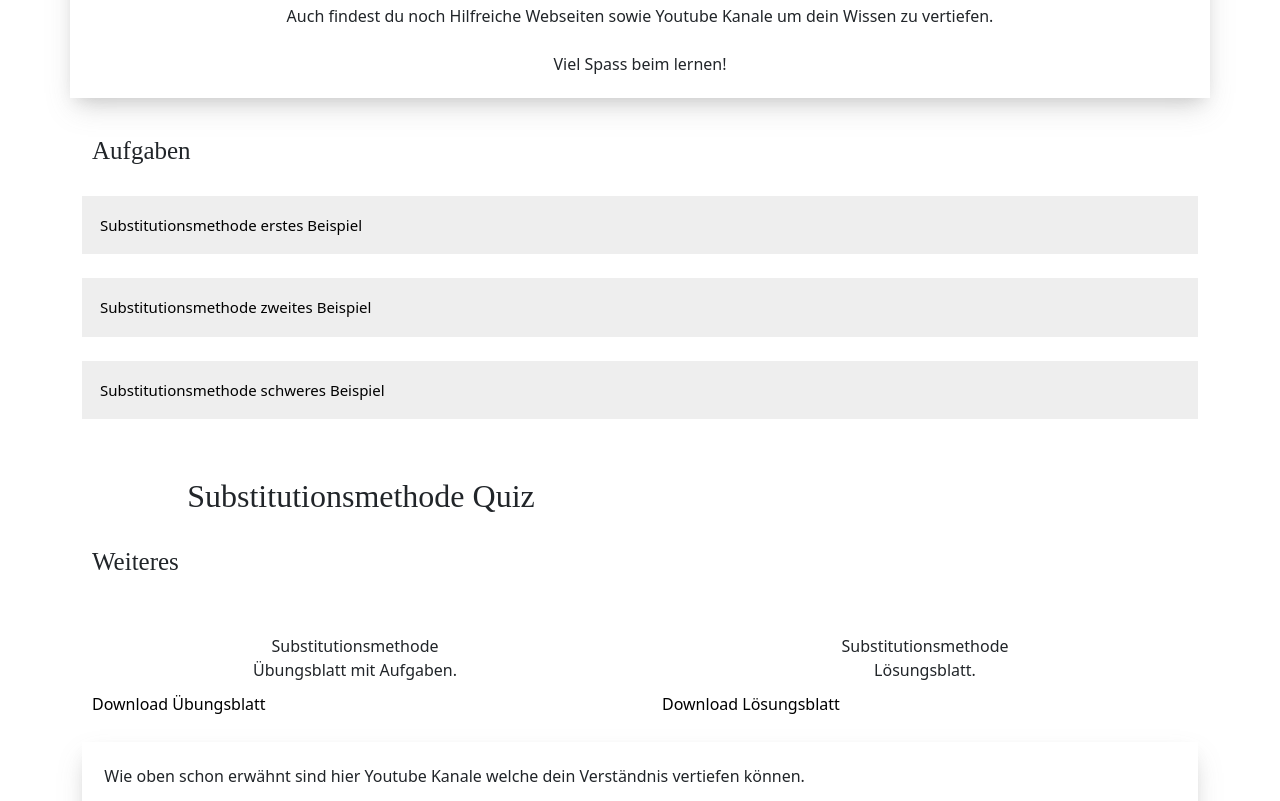
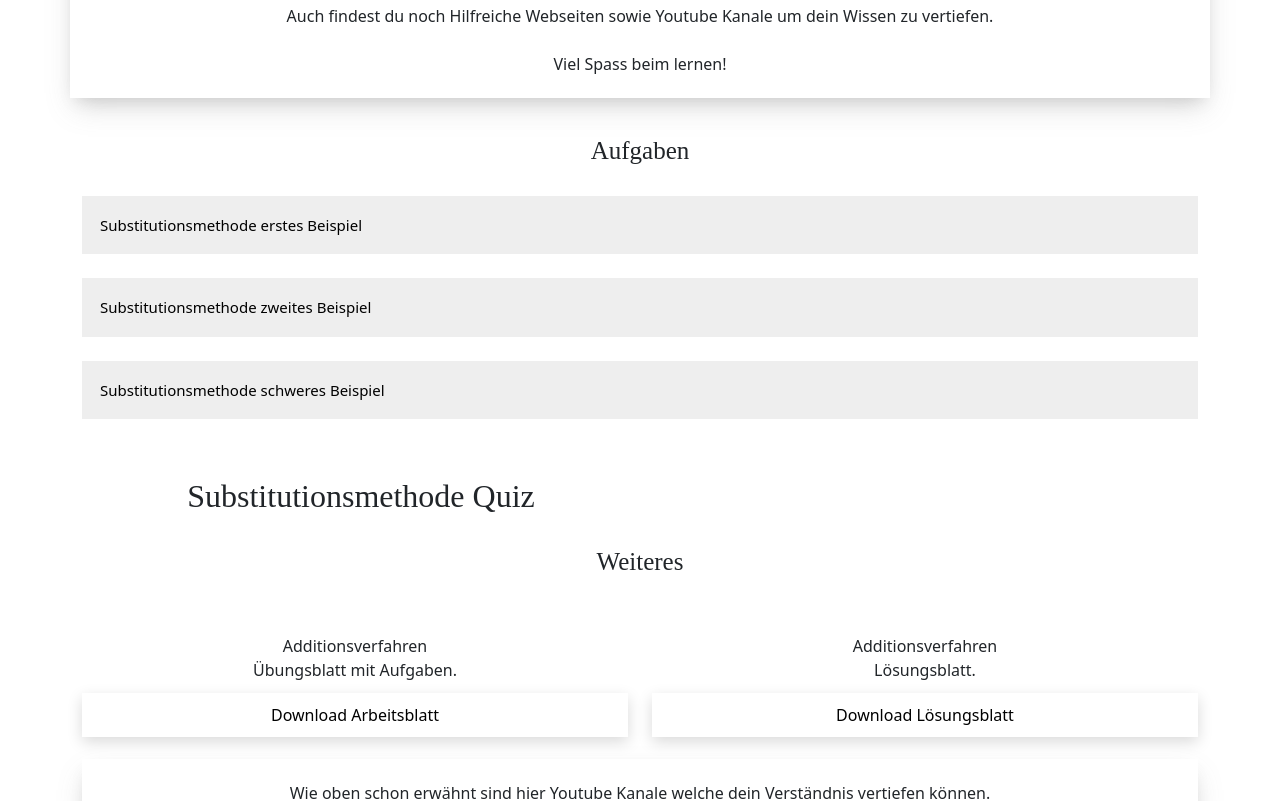
Before and after one commit to BZZ-ab20c/BZZ-ab20c.github.io, a React (Create React App) app in the folder client/: page /linearegeleichungen/SUBM in a window 1280 px wide. Shown: the part 620-1421 px from the top of the page. Built offline with nearby package versions, Linux system fonts and the light colour scheme.

Commit message:
the hell why p so

```diff
--- a/client/src/pages/Linearegleichungen.js
+++ b/client/src/pages/Linearegleichungen.js
@@ -76,8 +76,8 @@ const Linearegleichungen = () => {
             <section id="section-btn-title">
                 <div className="container">
                     <div className="row">
-                        <div className="tag-title">
-                            <p>
+                        <div className="tag-title ">
+                            <p style={{textAlign: "center"}}>
                                 Systeme
                             </p>
                         </div>
@@ -121,7 +121,7 @@ const Linearegleichungen = () => {
                             <div className="btn-01">
                                 <Link to={"/linearegeleichungen/AM"} className="link">
                                     <div className="btn-01-1">
-                                        <p className="btn-01-1-txt">Additionsmethode</p>
+                                        <p style={{textAlign: "center"}} className="btn-01-1-txt">Additionsmethode</p>
                                     </div>
                                 </Link>
                             </div>
@@ -130,7 +130,7 @@ const Linearegleichungen = () => {
                             <div className="btn-02">
                                 <Link to={"/linearegeleichungen/SUBM"} className="link">
                                     <div className="btn-02-2">
-                                        <p className="btn-02-2-txt">Subtitutionsmethode</p>
+                                        <p style={{textAlign: "center"}} className="btn-02-2-txt">Subtitutionsmethode</p>
                                     </div>
                                 </Link>
                             </div>
--- a/client/src/pages/lineareGleichungenSubPages/am.js
+++ b/client/src/pages/lineareGleichungenSubPages/am.js
@@ -37,7 +37,7 @@ const AM = () => {
                 <div className="container">
                 <div className="row">
                         <div className="tag-title">
-                            <p>
+                            <p style={{textAlign: "center"}}>
                                 Inhalt
                             </p>
                         </div>
@@ -64,7 +64,7 @@ const AM = () => {
             <section id="math">
             <div className="container">
             <div className="tag-title">
-                <p>
+                <p style={{textAlign: "center"}}>
                     Aufgaben
                 </p>
             </div>
@@ -194,16 +194,17 @@ const AM = () => {
         <section id="weiters">
             <div className="container">
                 <div className="tag-title">
-                    <p>
+                    <p style={{textAlign: "center"}}>
                         Weiteres
                     </p>
-                </div><div className="row">
+                </div>
+                <div className="row">
                             <div className="col">
                                 <div className="btn-txt-1"><b>Additionsverfahren</b><br></br>
                                     Übungsblatt mit Aufgaben.
                                 </div>
                                 <div className="button-box">
-                                    <p>
+                                    <p style={{textAlign: "center"}}>
                                     <a onClick={saveFile} className="button" download>Download Arbeitsblatt</a>
                                     </p>
                                 </div>
@@ -213,14 +214,14 @@ const AM = () => {
                                     Lösungsblatt.
                                 </div>
                                     <div className="button-box">
-                                    <p>
-                                        <a onClick={saveFile1} className="button" download>Download Lösungsblatt</a>
+                                    <p style={{textAlign: "center"}}>
+                                        <a className="button" onClick={saveFile1}  download>Download Lösungsblatt</a>
                                     </p>
                                 </div>
                             </div>
                         </div>
                 <div className="box">
-                        <p className="box-inhalt">Wie oben schon erwähnt sind hier Youtube Kanäle welche dein Verständnis vertiefen können.</p>
+                        <p style={{textAlign: "center"}}className="box-inhalt">Wie oben schon erwähnt sind hier Youtube Kanäle welche dein Verständnis vertiefen können.</p>
                         <a target="_blank" href="https://www.youtube.com/channel/UCy0FxMgGUlRnkxCoNZUNRQQ">Lehrerschmidt - Youtube</a><br></br>
                         <a target="_blank" href="https://www.youtube.com/user/beckuplearning">Mathe by Daniel Jung - Youtube</a><br></br>
                         <a target="_blank" href="https://www.youtube.com/user/TheSimpleMaths">Mathe - simpleclub - Youtube</a>
--- a/client/src/pages/lineareGleichungenSubPages/subm.js
+++ b/client/src/pages/lineareGleichungenSubPages/subm.js
@@ -2,10 +2,25 @@ import Wave01 from "../../img/lineargleichungen/wave-01.png";
 import 'bootstrap/dist/css/bootstrap.min.css';
 import '../../styles/lineareGleichungen/sbs.css';
 import LineareGleichungenBanner from "./banner";
+import { saveAs } from "file-saver";
 import useDocumentTitle from "../../utils/UseDocumentTitle";
 
 const SUBM = () => {
     useDocumentTitle('Linearegleichungen | SUBM');
+
+    const saveFile = () => {
+        saveAs(
+            "https://bzzch.sharepoint.com/:b:/r/teams/ABU20-Fachunterricht/Freigegebene%20Dokumente/Mathematik/WebseiteDateien/NadinaWebsite/%C3%9Cbungen_Sv.pdf?csf=1&web=1&e=fwAvJn",
+          "Aufgaben_Sv.pdf"
+        );
+      };
+
+      const saveFile1 = () => {
+        saveAs(
+            "https://bzzch.sharepoint.com/:b:/r/teams/ABU20-Fachunterricht/Freigegebene%20Dokumente/Mathematik/WebseiteDateien/NadinaWebsite/L%C3%B6sungen_Ad.pdf?csf=1&web=1&e=sfzTFg",
+          "Loesung_Sv.pdf.pdf"
+        );
+      };
 
     return (
         <div>
@@ -18,7 +33,7 @@ const SUBM = () => {
                 <div className="container">
                 <div className="row">
                         <div className="tag-title">
-                            <p>
+                            <p style={{textAlign: "center"}}>
                                 Inhalt
                             </p>
                         </div>
@@ -46,7 +61,7 @@ const SUBM = () => {
             <section id="math">
             <div className="container">
             <div className="tag-title">
-                <p>
+                <p style={{textAlign: "center"}}>
                     Aufgaben
                 </p>
             </div>
@@ -203,33 +218,34 @@ const SUBM = () => {
         <section id="weiters">
             <div className="container">
                 <div className="tag-title">
-                    <p>
+                    <p style={{textAlign: "center"}}>
                         Weiteres
                     </p>
-                </div><div className="row">
+                </div>
+                <div className="row">
                             <div className="col">
-                                <div className="btn-txt-1"><b>Substitutionsmethode</b><br></br>
+                                <div className="btn-txt-1"><b>Additionsverfahren</b><br></br>
                                     Übungsblatt mit Aufgaben.
                                 </div>
-                                <div class="columns download">
-                                <p>
-                                    <a href="../../pages/Lösung_Ad.pdf" class="button" download><i class="fa fa-download"></i>Download Übungsblatt</a>
-                                </p>
-                            </div>
+                                <div className="button-box">
+                                    <p style={{textAlign: "center"}}>
+                                    <a onClick={saveFile} className="button" download>Download Arbeitsblatt</a>
+                                    </p>
+                                </div>
                             </div>
                             <div className="col">
-                                <div className="btn-txt-1"><b>Substitutionsmethode</b><br></br>
+                                <div className="btn-txt-1"><b>Additionsverfahren</b><br></br>
                                     Lösungsblatt.
                                 </div>
-                                <div class="columns download">
-                                <p>
-                                    <a href="../../pages/Übungen_Ad.pdf" class="button" download><i class="fa fa-download"></i>Download Lösungsblatt</a>
-                                </p>
-                            </div>
+                                    <div className="button-box">
+                                    <p style={{textAlign: "center"}}>
+                                        <a className="button" onClick={saveFile1}  download>Download Lösungsblatt</a>
+                                    </p>
+                                </div>
                             </div>
                         </div>
                 <div className="box">
-                        <p className="box-inhalt">Wie oben schon erwähnt sind hier Youtube Kanale welche dein Verständnis vertiefen können.</p>
+                        <p style={{textAlign: "center"}} className="box-inhalt">Wie oben schon erwähnt sind hier Youtube Kanale welche dein Verständnis vertiefen können.</p>
                         <a target="_blank" href="https://www.youtube.com/channel/UCy0FxMgGUlRnkxCoNZUNRQQ">Lehrerschmidt - Youtube</a><br></br>
                         <a target="_blank" href="https://www.youtube.com/user/beckuplearning">Mathe by Daniel Jung - Youtube</a><br></br>
                         <a target="_blank" href="https://www.youtube.com/user/TheSimpleMaths">Mathe - simpleclub - Youtube</a>
--- a/client/src/styles/lineareGleichungen/index.css
+++ b/client/src/styles/lineareGleichungen/index.css
@@ -140,3 +140,7 @@ h2{
     padding-right: 8px;
     font-family: "Century Gothic", CenturyGothic;
 }
+
+.p{
+    text-align: center!important;
+}
--- a/client/src/styles/lineareGleichungen/sbs.css
+++ b/client/src/styles/lineareGleichungen/sbs.css
@@ -131,10 +131,13 @@ h2{
  .button{
      text-decoration: none!important;
      color: black;
+     text-align: center;
+
  }
 
  .button-box{
     box-shadow: rgba(0, 0, 0, 0.15) 0px 5px 15px 0px;
     margin-top: 2%;
     margin-bottom: 4%;
+    text-align: center;
  }
```
